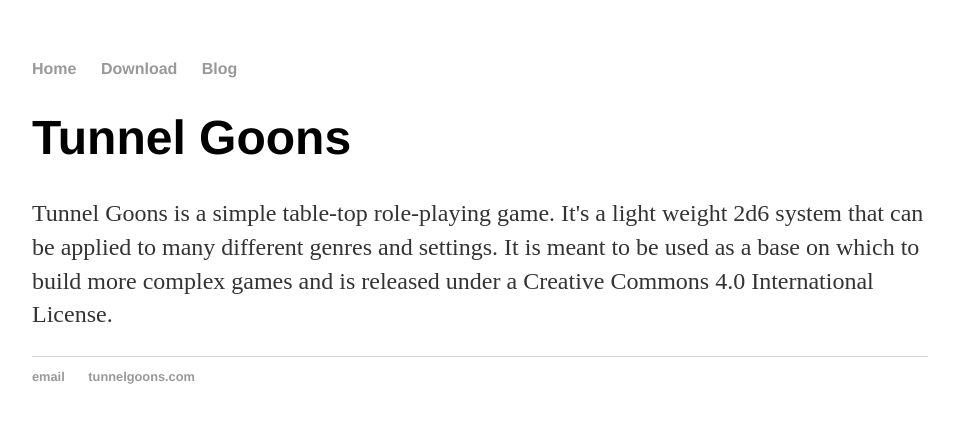
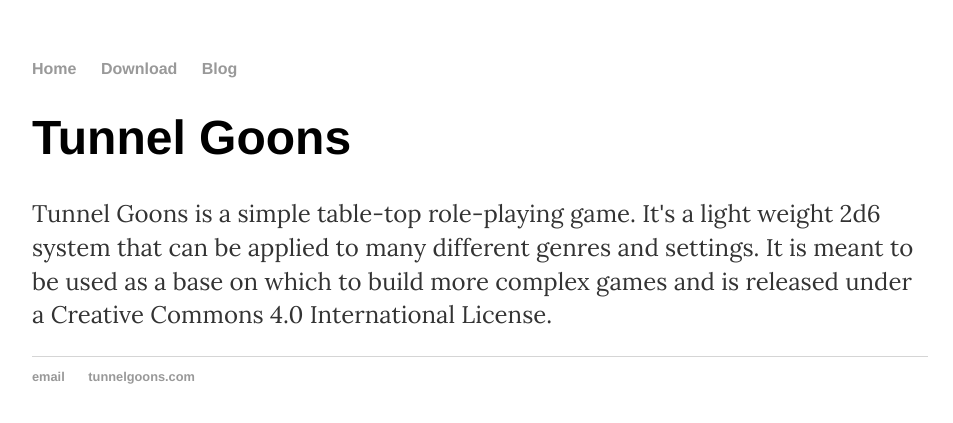
Before and after one commit to NateHPS/TunnelGoons, a Jekyll site: the page built from index.html, in a window 1280 px wide. Shown: the top 423 px of the page, without its empty margins (160-1113 px from the left). Built offline with Jekyll 4.4.1, drawn with Linux system fonts in a browser that asks for light colours.

Commit message:
Update main.css

```diff
--- a/css/main.css
+++ b/css/main.css
@@ -1,4 +1,5 @@
 body {
+    font-family: 'Lora', serif;
     margin: 60px auto;
     width: 70%;
 }
```
